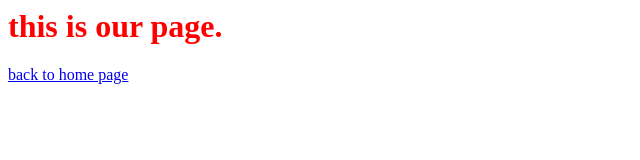
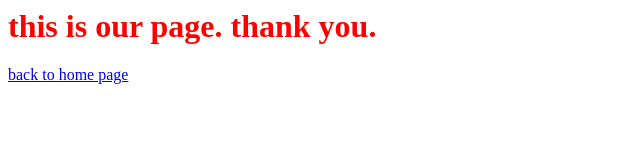
Before and after one commit to Dream-87/my-example-sit, a plain HTML site: page about.html in a window 1280 px wide. Shown: the whole page, without its empty margins (0-640 px from the left). Drawn offline with Linux system fonts and the light colour scheme.

Commit message:
Update about.html

```diff
--- a/about.html
+++ b/about.html
@@ -6,7 +6,7 @@
     <link rel="stylesheet" href="style.css">
 </head>
 <body>
-    <h1>this is our page. </h1>
+    <h1>this is our page. thank you. </h1>
     <a href="index.html">back to home page</a>
 
 
```
